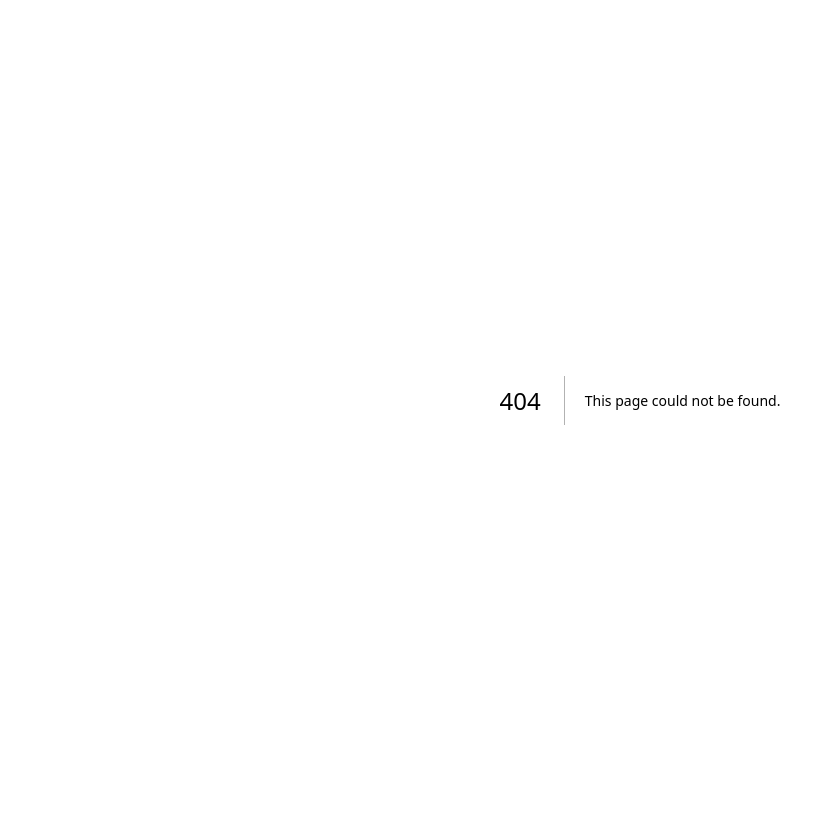
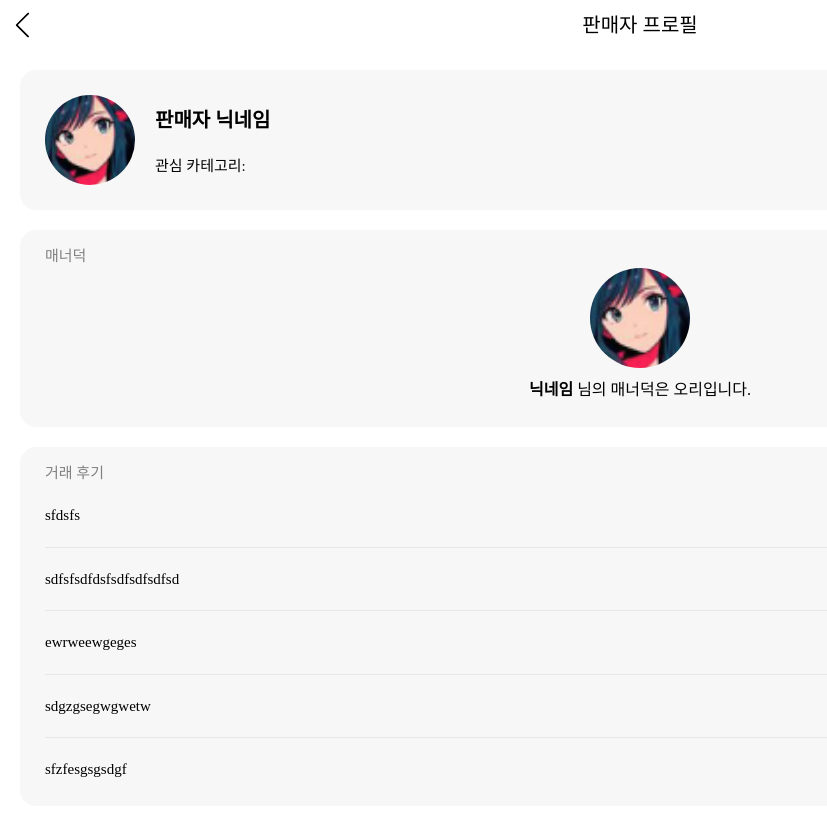
Before and after one commit to Spharos-Nu/Nu-FE, a Next.js app: page /seller in a window 1280 px wide. Before the commit this address had no page. Shown: the top 816 px of the page, without its empty margins (0-827 px from the left). Built offline with nearby package versions, Linux system fonts and the light colour scheme; a web font is replaced by a local one.

Commit message:
Design: 판매자 정보 화면 퍼블리싱

```diff
--- /dev/null
+++ b/src/app/(goods)/seller/page.tsx
@@ -0,0 +1,15 @@
+import SellerHeader from '@/containers/goods/seller/SellerHeader'
+import SellerMannerDuck from '@/containers/goods/seller/SellerMannerDuck'
+import SellerProfile from '@/containers/goods/seller/SellerProfile'
+import SellerReview from '@/containers/goods/seller/SellerReview'
+
+export default function SellerPage() {
+  return (
+    <div>
+      <SellerHeader />
+      <SellerProfile />
+      <SellerMannerDuck />
+      <SellerReview />
+    </div>
+  )
+}
--- /dev/null
+++ b/src/containers/goods/seller/SellerHeader.tsx
@@ -0,0 +1,10 @@
+import BackBtn from '@/components/Btn/BackBtn'
+
+export default function SellerHeader() {
+  return (
+    <header className="relative h-[50px]">
+      <BackBtn />
+      <h1 className="leading-[50px] text-[20px] text-center ">판매자 프로필</h1>
+    </header>
+  )
+}
--- /dev/null
+++ b/src/containers/goods/seller/SellerMannerDuck.tsx
@@ -0,0 +1,20 @@
+import Image from 'next/image'
+import img from '@/dummydata/profile.png'
+
+export default function SellerMannerDuck() {
+  return (
+    <div className="mt-[20px] mx-[20px] px-[25px] pt-[15px] pb-[25px] bg-[#f7f7f7] rounded-2xl">
+      <p className="text-[15px] text-[#818181]">매너덕</p>
+      <Image
+        src={img}
+        alt="판매자 매너덕"
+        width={100}
+        height={100}
+        className="m-auto rounded-full"
+      />
+      <p className="text-center mt-[10px] text-black">
+        <span className="font-semibold">닉네임</span> 님의 매너덕은 오리입니다.
+      </p>
+    </div>
+  )
+}
--- /dev/null
+++ b/src/containers/goods/seller/SellerProfile.tsx
@@ -0,0 +1,24 @@
+import Image from 'next/image'
+import img from '@/dummydata/profile.png'
+
+export default function SellerProfile() {
+  return (
+    <div className="mt-[20px] mx-[20px] px-[25px] py-[25px] bg-[#f7f7f7] rounded-2xl">
+      <div className="flex">
+        <Image
+          src={img}
+          alt="판매자 프로필 이미지"
+          width={90}
+          height={90}
+          className="rounded-full"
+        />
+        <div>
+          <p className="mt-[10px] text-[20px] font-bold ml-[20px]">
+            판매자 닉네임
+          </p>
+          <p className="mt-[20px] ml-[20px] text-[15px]">관심 카테고리: </p>
+        </div>
+      </div>
+    </div>
+  )
+}
--- /dev/null
+++ b/src/containers/goods/seller/SellerReview.tsx
@@ -0,0 +1,27 @@
+import reviewList from '@/dummydata/sellerReview.json'
+
+export default function SellerReview() {
+  const data = reviewList.sellerReview
+
+  return (
+    <div className="mt-[20px] mx-[20px] mb-[20px] px-[25px] pt-[15px] pb-[25px] bg-[#f7f7f7] rounded-2xl">
+      <p className="text-[15px] text-[#818181]">거래 후기</p>
+      {data.length > 0 ? (
+        <div>
+          {data.map((item) => (
+            <div
+              key={item.id}
+              className="mt-[20px] pb-[20px] border-b last:border-none last:pb-0"
+            >
+              <p className="mt-[10px] text-[15px]">{item.content}</p>
+            </div>
+          ))}
+        </div>
+      ) : (
+        <div className="mt-[20px] text-center text-[20px]">
+          거래 후기가 없습니다.
+        </div>
+      )}
+    </div>
+  )
+}
--- /dev/null
+++ b/src/dummydata/sellerReview.json
@@ -0,0 +1,24 @@
+{
+  "sellerReview": [
+    {
+      "id": 1,
+      "content": "sfdsfs"
+    },
+    {
+      "id": 2,
+      "content": "sdfsfsdfdsfsdfsdfsdfsd"
+    },
+    {
+      "id": 3,
+      "content": "ewrweewgeges"
+    },
+    {
+      "id": 4,
+      "content": "sdgzgsegwgwetw"
+    },
+    {
+      "id": 5,
+      "content": "sfzfesgsgsdgf"
+    }
+  ]
+}
```
